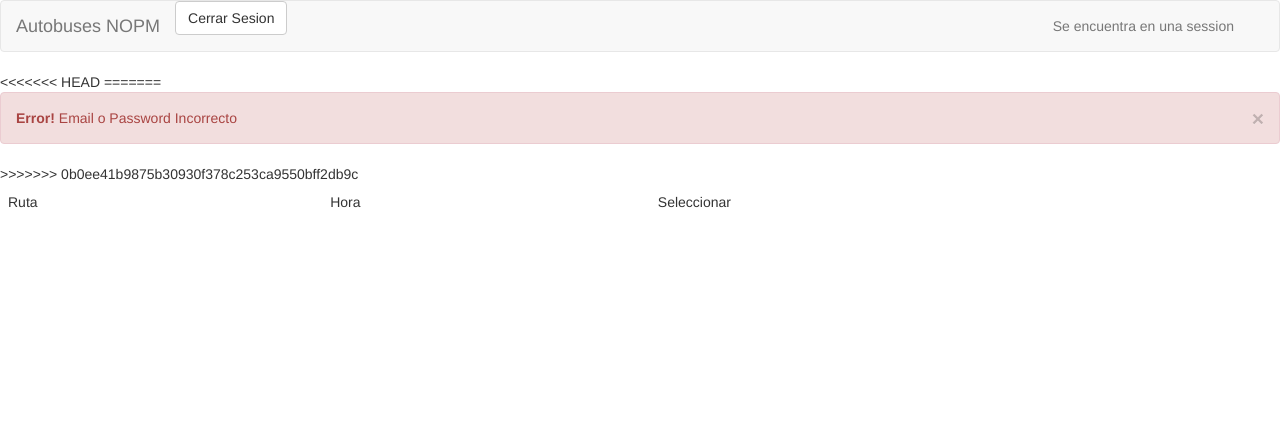
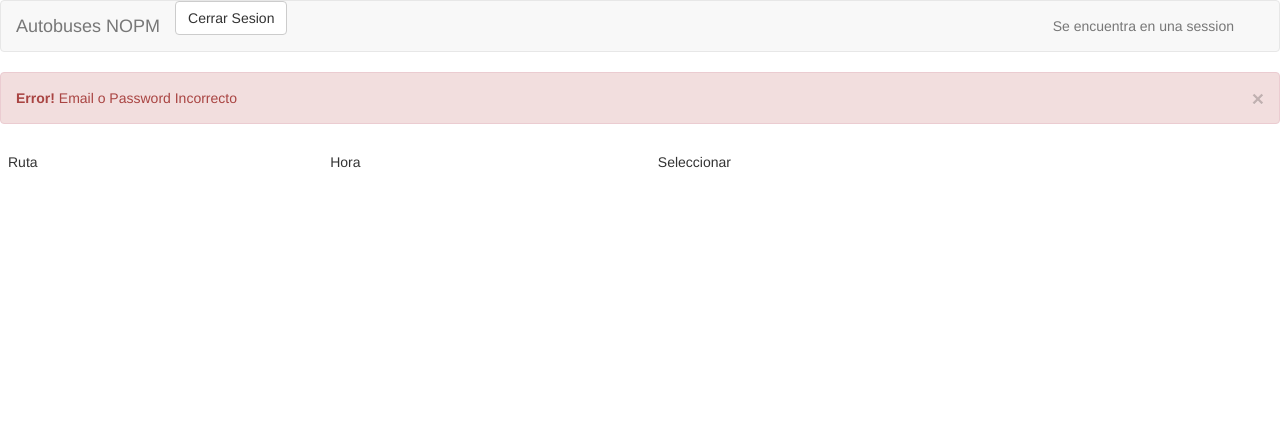
Before and after one commit to KacosPro/adm-buses, a PHP site: page /schedules.php in a window 1280 px wide. Shown: the top 430 px of the page. Run offline with PHP 8.4, Linux system fonts and the light colour scheme; the visitor is signed in with stand-in values (Sample User, id 1); data comes from the database, SQL or seed files in the repository; some libraries are stand-ins or nearby versions.

Commit message:
Fix merge problems

```diff
--- a/schedules.php
+++ b/schedules.php
@@ -77,9 +77,6 @@ $wrongInfo = false;
       <?php endif; ?>
       </div>
     </nav>
-
-<<<<<<< HEAD
-=======
     <?php if ($wrongInfo):?>
     <div class="alert alert-danger">
       <a href="#" class="close" data-dismiss="alert" aria-label="close">&times;</a>
@@ -89,8 +86,6 @@ $wrongInfo = false;
     session_start();
     $_SESSION['wrongInfo']=false;
     ?>
-
->>>>>>> 0b0ee41b9875b30930f378c253ca9550bff2db9c
 	<table class="table table-hover">
 		<thead>
 			<tr>
```
